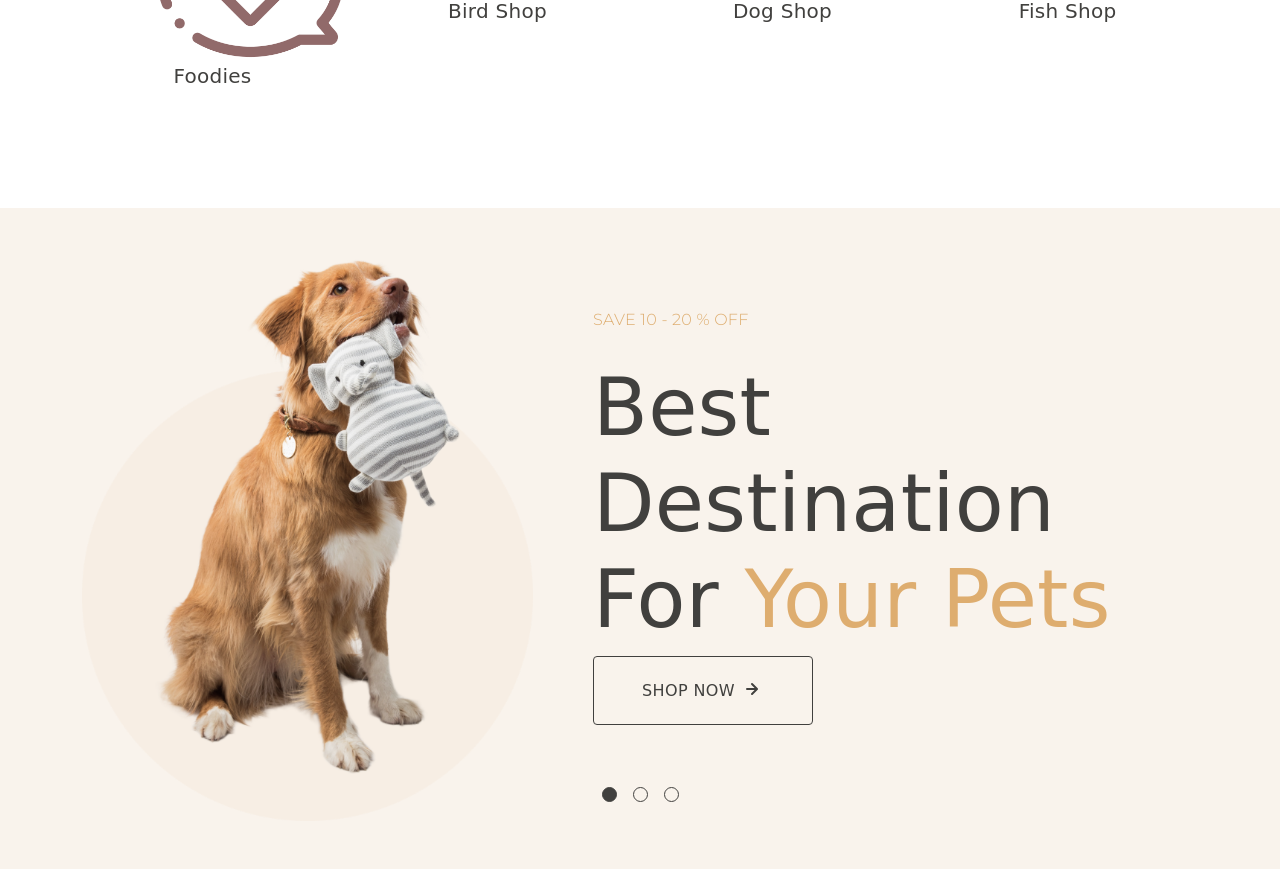
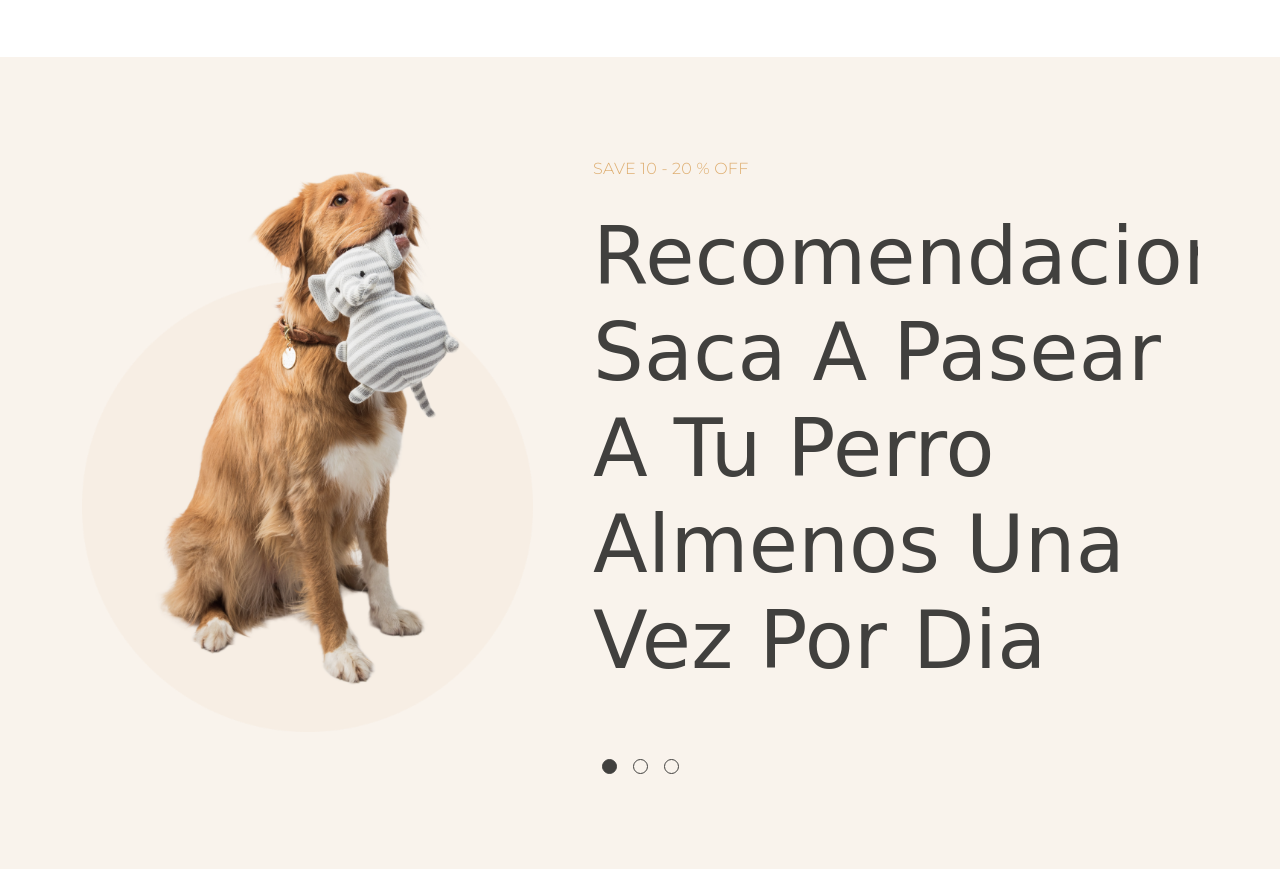
Before and after one commit to Tav-18/Proyecto_final, a Django app: page /home/ in a window 1280 px wide. Shown: the part 522-1391 px from the top of the page. After the commit the page ends 1296 px from the top, so only its background shows below. Run offline with Django 5.2, Linux system fonts and the light colour scheme; some libraries are stand-ins or nearby versions; some web fonts are replaced.

Commit message:
ya formato

```diff
--- a/api/templates/index.html
+++ b/api/templates/index.html
@@ -462,36 +462,39 @@
 
 
 
+<style>
+  .category-icon {
+    width: 100px; /* Ajusta el tamaño según necesites */
+    height: auto; /* Mantén las proporciones */
+    margin-bottom: 10px; /* Opcional, para dar espacio entre la imagen y el texto */
+  }
+</style>
+
 <section id="categories">
   <div class="container my-3 py-5">
     <div class="row my-5">
       <div class="col text-center">
         <a href="#" class="categories-item">
-            <img src="{% static 'images/chat.png' %}" alt="Foodies Icon" class="category-icon img-fluid">
-            <h5>Foodies</h5>
+          <img src="{% static 'images/camara.png' %}" alt="Camara Icon" class="category-icon img-fluid">
+          <h5>Camara</h5>
         </a>
       </div>
       <div class="col text-center">
         <a href="#" class="categories-item">
-            <img src="{% static 'images/icons/bird.png' %}" alt="Bird Shop Icon" class="category-icon img-fluid">
-            <h5>Bird Shop</h5>
+          <img src="{% static 'images/info.png' %}" alt="Informacion Icon" class="category-icon img-fluid">
+          <h5>Informacion</h5>
         </a>
       </div>
       <div class="col text-center">
         <a href="#" class="categories-item">
-            <img src="{% static 'images/icons/dog.png' %}" alt="Dog Shop Icon" class="category-icon img-fluid">
-            <h5>Dog Shop</h5>
-          </a>
-        </div>
-        <div class="col text-center">
-          <a href="#" class="categories-item">
-            <img src="{% static 'images/icons/fish.png' %}" alt="Fish Shop Icon" class="category-icon img-fluid">
-            <h5>Fish Shop</h5>
+          <img src="{% static 'images/chat.png' %}" alt="Chat Icon" class="category-icon img-fluid">
+          <h5>Chat</h5>
         </a>
       </div>
     </div>
   </div>
 </section>
+
 
   <section id="banner" style="background: #F9F3EC;">
     <div class="container">
@@ -505,14 +508,8 @@
               </div>
               <div class="content-wrapper col-md-7 p-5 mb-5">
                 <div class="secondary-font text-primary text-uppercase mb-4">Save 10 - 20 % off</div>
-                <h2 class="banner-title display-1 fw-normal">Best destination for <span class="text-primary">your
-                    pets</span>
+                <h2 class="banner-title display-1 fw-normal">Recomendacion: saca a pasear a tu perro almenos una vez por dia
                 </h2>
-                <a href="#" class="btn btn-outline-dark btn-lg text-uppercase fs-6 rounded-1">
-                  shop now
-                  <svg width="24" height="24" viewBox="0 0 24 24" class="mb-1">
-                    <use xlink:href="#arrow-right"></use>
-                  </svg></a>
               </div>
 
             </div>
```
Also changed, not shown: api/static/images/camara.png (added), api/static/images/info.png (added), api/static/style.css (line endings or trailing spaces). Lines whose indentation alone changed are shown as unchanged.
